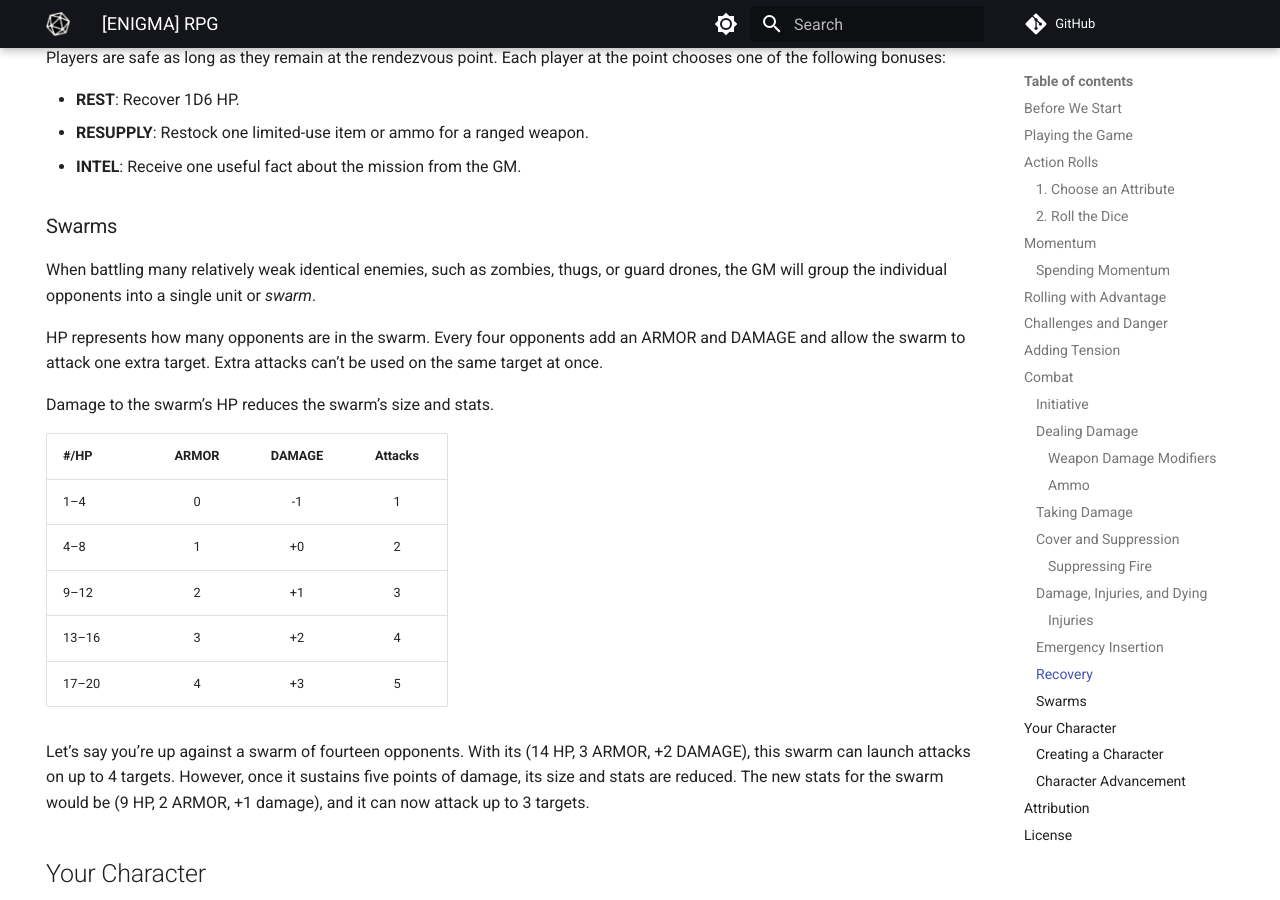
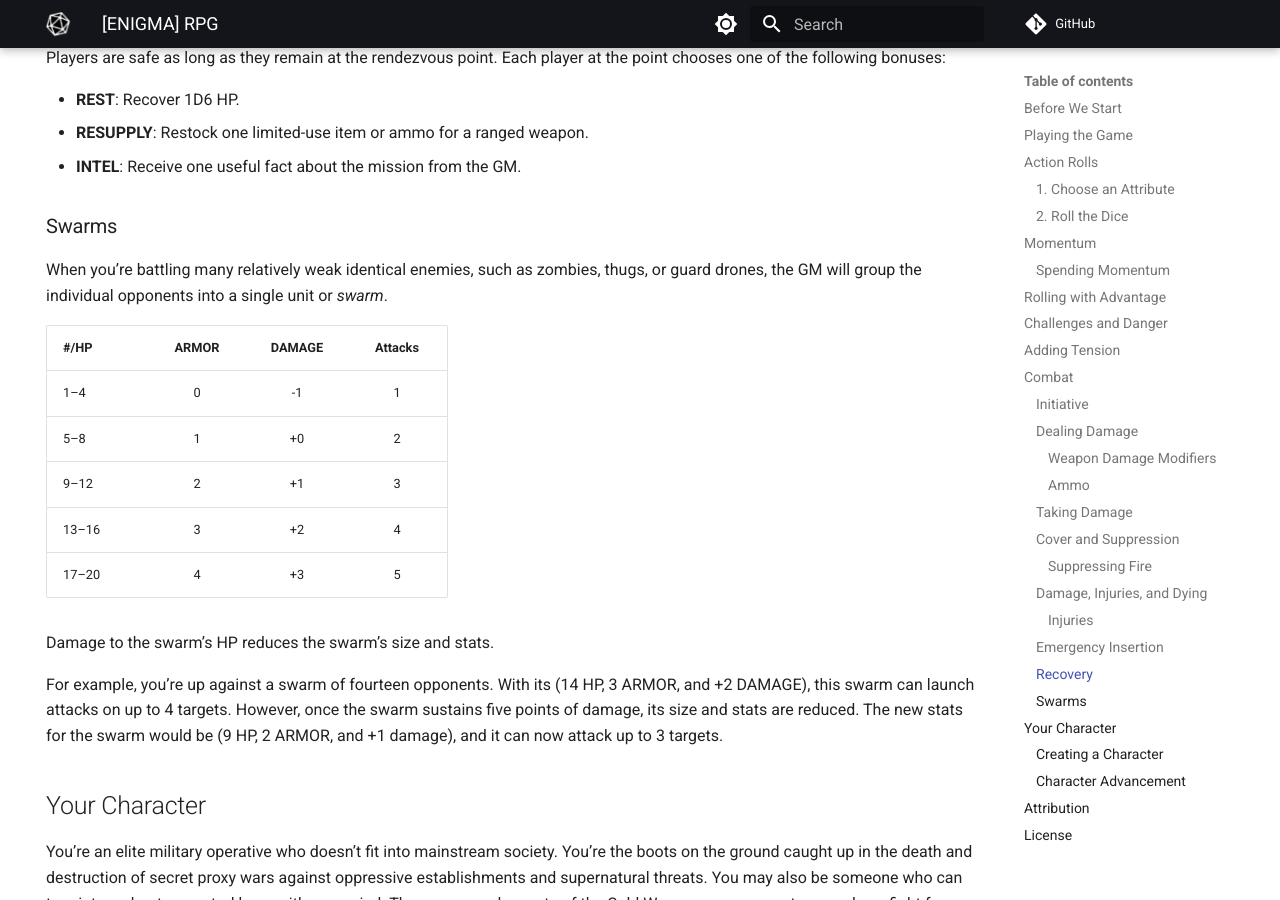
Before and after one commit to joemoose/psiops, an MkDocs documentation site: the page built from docs/index.md, in a window 1280 px wide and 900 px high, scrolled down 6271 px. Built offline with MkDocs 1.6.1 and Material for MkDocs 9.7.7, drawn with Linux system fonts in a browser that asks for light colours; comment, search, counter and statistics services are not loaded; some of the changed lines change nothing that is shown; some of the changed text lies outside the part shown.

Commit message:
Update index.md

```diff
--- a/docs/index.md
+++ b/docs/index.md
@@ -219,21 +219,19 @@ Players are safe as long as they remain at the rendezvous point. Each player at
 
 ### Swarms
 
-When battling many relatively weak identical enemies, such as zombies, thugs, or guard drones, the GM will group the individual opponents into a single unit or *swarm*.
-
-HP represents how many opponents are in the swarm. Every four opponents add an ARMOR and DAMAGE and allow the swarm to attack one extra target. Extra attacks can’t be used on the same target at once.
-
-Damage to the swarm’s HP reduces the swarm’s size and stats.
+When you’re battling many relatively weak identical enemies, such as zombies, thugs, or guard drones, the GM will group the individual opponents into a single unit or *swarm*.
 
 | #/HP | ARMOR | DAMAGE | Attacks |
 | :- | :-: | :-: | :-: |
 1–4 | 0 | -1 | 1
-4–8 | 1 | +0 | 2
+5–8 | 1 | +0 | 2
 9–12 | 2 | +1 | 3
 13–16 | 3 | +2 | 4
 17–20 | 4 | +3 | 5
 
-Let’s say you’re up against a swarm of fourteen opponents. With its (14 HP, 3 ARMOR, +2 DAMAGE), this swarm can launch attacks on up to 4 targets. However, once it sustains five points of damage, its size and stats are reduced. The new stats for the swarm would be (9 HP, 2 ARMOR, +1 damage), and it can now attack up to 3 targets.
+Damage to the swarm’s HP reduces the swarm’s size and stats.
+
+For example, you’re up against a swarm of fourteen opponents. With its (14 HP, 3 ARMOR, and +2 DAMAGE), this swarm can launch attacks on up to 4 targets. However, once the swarm sustains five points of damage, its size and stats are reduced. The new stats for the swarm would be (9 HP, 2 ARMOR, and +1 damage), and it can now attack up to 3 targets.
 
 ## Your Character
 
@@ -274,6 +272,21 @@ Characters advance when they act according to their role. For instance, a CRUSAD
 - The single action roll to determine both the success of an attack and the resulting damage is inspired by the combat mechanic of *[Vagabonds of Dyfed](https://www.drivethrurpg.com/en/product/240583/Vagabonds-of-Dyfed)*, written by Ben Dutter, copyright Sigil Stone Publishing 2018.
 - Swarms mechanic is adapted from the FIST supplement [*HECATONCHEIRES*](https://threeyelloweyes.itch.io/fist-hecatoncheires) by Moth and licensed for use under the [Creative Commons Attribution 4.0 License](https://creativecommons.org/licenses/by/4.0/).
 
+Additional character *Traits* and *Roles* are based on the following publications, all licensed under the [Creative Commons Attribution 4.0 License](https://creativecommons.org/licenses/by/4.0/).
+
+- [*A Fistful of Death Metal*](https://maenad-of-miami.itch.io/a-fistful-of-death-metal) by Maenad of Miami.
+- [*Bielefeld-Hasselt Equation*](https://magic-badger.itch.io/bielefeld-hasselt-equation) and [*Derivative 14*](https://magic-badger.itch.io/derivative-14) by Joel Thurston.
+- [*C.R.A.V.A.T.*](https://ghostlenin.itch.io/cravat) by Ghostlenin.
+-  [*DoCS*](https://ululu.itch.io/docs) by Ululu.
+-  [*GRASP*](https://kumada1.itch.io/grasp) by Richard Kelly.
+-  [*Hide&Seek*](https://igorofigor.itch.io/hideseek-a-fist-stealth-traits-add-on) by Igorofigor.
+-  [*LOOTER FIST*](https://lionheart-clan.itch.io/looter-fist) by Jordan S.
+-  [*Mandelbrot Set*](https://claymorerpgs.itch.io/mandelbrot-set) by B. Everett Dutton and Ripley Caldwell.
+-  [*Operation: Trinity*](https://tictak47.itch.io/operation-trinity) by Tictak47.
+-  [*The Ouroboros Procedure*](https://christron5000.itch.io/the-ouroboros-procedure) by Christian Livinus.
+-  [*P.U.N.C.H.*](https://sea47r.itch.io/punch) by S. A. Adams.
+-  [*Ronin*](https://dragonslayerpress.itch.io/ronin) by Pete Rouse.
+
 ---
 
 ## License
```
